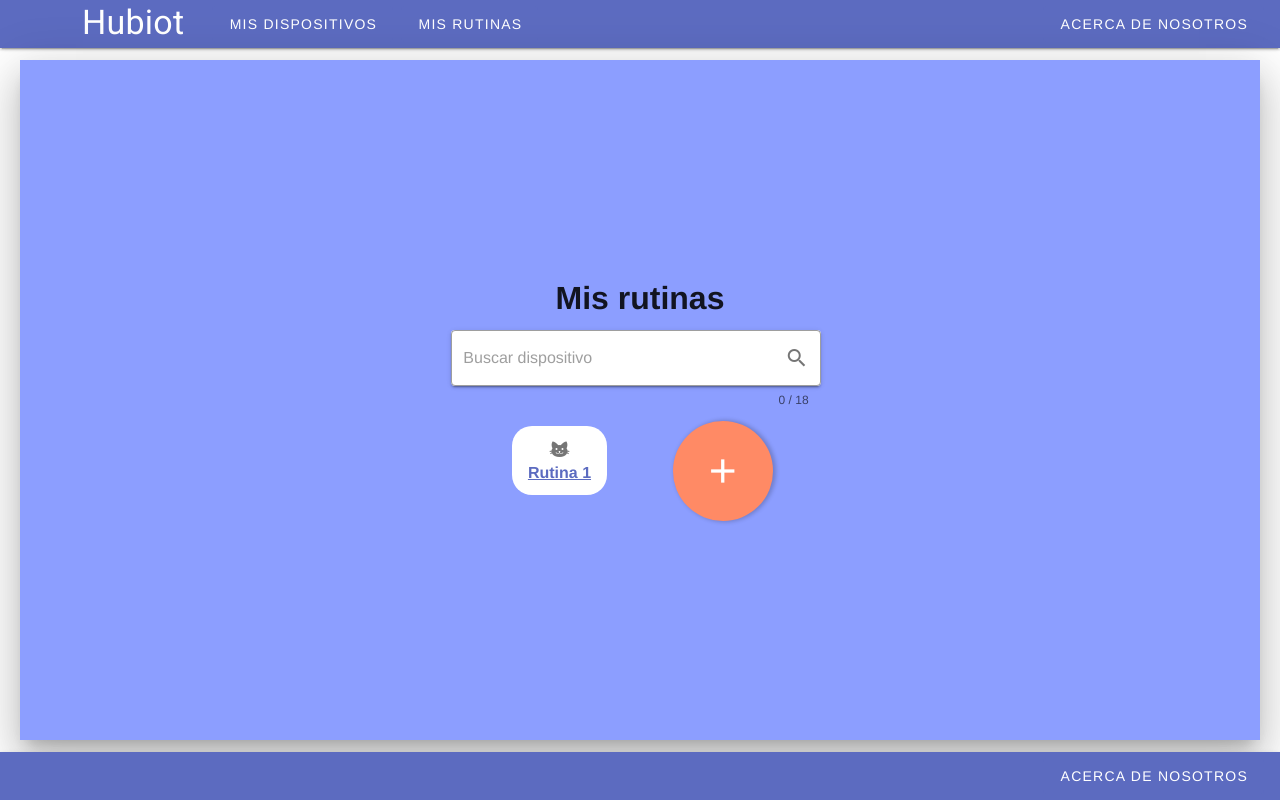
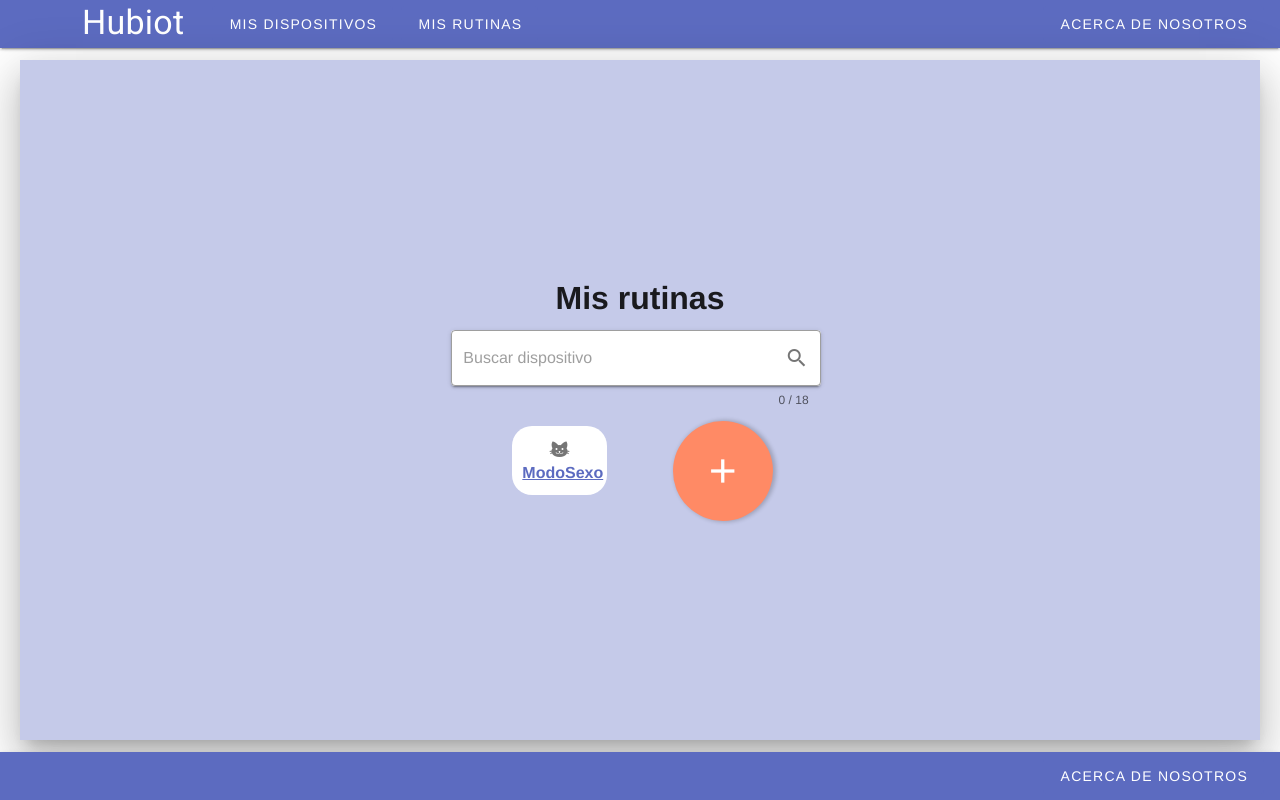
Before and after one commit to AgusMattiussi/hubiot-web, a Vue app: page /routines in a window 1280 px wide. Built offline with nearby package versions, Linux system fonts and the light colour scheme.

Commit message:
Se creó RoutineDetail que muestra, para la rutina seleccionada, todas sus acciones dentro de la misma.

```diff
--- a/src/store/store.js
+++ b/src/store/store.js
@@ -2,10 +2,22 @@ export default {
   routines: [
     {
       id: 0,
-      name: 'Rutina 1',
-      slug: 'rutina1',
+      name: 'ModoSexo',
+      slug: 'modosexo',
       iconName: 'mdi-cat',
-      descrption: 'Sape.'
+      descrption: 'Sape.',
+      actions: [
+        {
+          id: 0,
+          deviceID: 1,
+          actionID: 1
+        },
+        {
+          id: 1,
+          deviceID: 2,
+          actionID: 1
+        }
+      ]
     }
   ],
   devices: [
@@ -18,6 +30,7 @@ export default {
         'parlantoide',
       actions: [
         {
+          id: 0,
           name: 'Subir volumen',
           slug: 'subir-volumen',
           image: 'subir-volumen.jpg',
@@ -25,6 +38,7 @@ export default {
             'Permite incrementar (+1) el volumen del parlante. No recibe parámetros.'
         },
         {
+          id: 1,
           name: 'Bajar volumen',
           slug: 'bajar-volumen',
           image: 'bajar-volumen.jpg',
@@ -32,6 +46,7 @@ export default {
             'Permite decrementar (-1) el volumen del parlante. No recibe parámetros.'
         },
         {
+          id: 2,
           name: 'Establecer volumen',
           slug: 'establecer-volumen',
           image: 'establecen-volumen.jpg',
@@ -39,6 +54,7 @@ export default {
             'Permite establecer el volumen del parlante. Recibe el nivel (valor entre 0 y 10) como parámetro.'
         },
         {
+          id: 3,
           name: 'Reproducir',
           slug: 'reproducir',
           image: 'reproducir.jpg',
@@ -46,6 +62,7 @@ export default {
             'Permite reproducir la música. No recibe parámetros.'
         },
         {
+          id: 4,
           name: 'Detener',
           slug: 'detener',
           image: 'detener.jpg',
@@ -53,6 +70,7 @@ export default {
             'Permite detener la música. No recibe parámetros.'
         },
         {
+          id: 5,
           name: 'Pausar',
           slug: 'pausar',
           image: 'pausar.jpg',
@@ -60,6 +78,7 @@ export default {
             'Permite pausar la música. No recibe parámetros.'
         },
         {
+          id: 6,
           name: 'Siguiente Canción',
           slug: 'siguiente',
           image: 'siguiente.jpg',
@@ -67,6 +86,7 @@ export default {
             'Permite reproducir la siguiente canción. No recibe parámetros.'
         },
         {
+          id: 7,
           name: 'Anterior Canción',
           slug: 'anterior',
           image: 'anterior.jpg',
@@ -74,6 +94,7 @@ export default {
             'Permite reproducir la anterior canción. No recibe parámetros.'
         },
         {
+          id: 8,
           name: 'Cambiar Género',
           slug: 'cambiar-genero',
           image: 'cambiar-genero.jpg',
@@ -81,6 +102,7 @@ export default {
             'Permite cambiar el género de la música. Recibe el género (valores posibles: clasica, country, dance, latina, pop, rock, etc.) como parámetro.'
         },
         {
+          id: 9,
           name: 'Obtener Lista Reproducción ',
           slug: 'obtener-lista',
           image: 'obtener-lista.jpg',
@@ -88,6 +110,7 @@ export default {
             'Permite obtener la lista de canciones y su duración para el género de la música.'
         },
         {
+          id: 10,
           name: 'Obtener Estado ',
           slug: 'obtener-estado',
           image: 'obtener-estado.jpg',
@@ -105,6 +128,7 @@ export default {
         'puertoide',
       actions: [
         {
+          id: 0,
           name: 'Abrir',
           slug: 'abrir',
           image: 'abrir.jpg',
@@ -112,6 +136,7 @@ export default {
             'Permite abrir la puerta. No recibe parámetros'
         },
         {
+          id: 1,
           name: 'Cerrar',
           slug: 'cerrar',
           image: 'cerrar.jpg',
@@ -119,6 +144,7 @@ export default {
             'Permite cerrar la puerta. No recibe parámetros'
         },
         {
+          id: 2,
           name: 'Bloquear',
           slug: 'bloquear',
           image: 'bloquear.jpg',
@@ -126,6 +152,7 @@ export default {
             'Permite bloquear (mayor seguridad que la acción de cierre) la puerta. No recibe parámetros.'
         },
         {
+          id: 3,
           name: 'Desbloquear',
           slug: 'desbloquear',
           image: 'desbloquear.jpg',
@@ -133,6 +160,7 @@ export default {
             'Permite desbloquear la puerta. No recibe parámetros.'
         },
         {
+          id: 4,
           name: 'Obtener Estado',
           slug: 'obtener-estado',
           image: 'obtener-estado.jpg',
@@ -150,6 +178,7 @@ export default {
         'aire acondionadoide',
       actions: [
         {
+          id: 0,
           name: 'Encender',
           slug: 'encender',
           image: 'encender.jpg',
@@ -157,6 +186,7 @@ export default {
             'Permite encender el aire acondicionado. No recibe parámetros.'
         },
         {
+          id: 1,
           name: 'Apagar',
           slug: 'apagar',
           image: 'apagar.jpg',
@@ -164,6 +194,7 @@ export default {
             'Permite apagar el aire acondicionado. No recibe parámetros.'
         },
         {
+          id: 2,
           name: 'Establecer Temperatura',
           slug: 'temperatura',
           image: 'temperatura.jpg',
@@ -171,6 +202,7 @@ export default {
             'Permite establecer la temperatura del aire acondicionado. Recibe la temperatura (valor entre 18 y 38 [grados centígrados]) como parámetro. '
         },
         {
+          id: 3,
           name: 'Establecer Modo',
           slug: 'modo',
           image: 'modo.jpg',
@@ -178,6 +210,7 @@ export default {
             'Permite establecer el modo del aire acondicionado. Recibe el modo (valores posibles: ventilación, frío o calor) como parámetro.'
         },
         {
+          id: 4,
           name: 'Establecer Desplazamiento Aspas Verticales',
           slug: 'aspasv',
           image: 'aspasv.jpg',
@@ -185,6 +218,7 @@ export default {
             'Permite establecer el modo de desplazamiento de las aspas verticales del aire acondicionado. Recibe el modo de desplazamiento (valores posibles: automático, 22, 45, 67 o 90 [grados]) como parámetro'
         },
         {
+          id: 5,
           name: 'Establecer Desplazamiento Aspas Horizontales',
           slug: 'aspash',
           image: 'aspash.jpg',
@@ -192,6 +226,7 @@ export default {
             'Permite establecer el modo de desplazamiento de las aspas horizontales del aire acondicionado. Recibe el modo de desplazamiento (valores posibles: automático, -90, -45, 0, 45 o 90 [grados]) como parámetro.'
         },
         {
+          id: 6,
           name: 'Establecer Velocidad Ventilador',
           slug: 'velocidad',
           image: 'velocidad.jpg',
@@ -199,6 +234,7 @@ export default {
             'Permite establecer la velocidad del ventilador del aire acondicionado. Recibe la velocidad del ventilador (valores posibles: automático, 25, 50, 75 o 100 [porcentaje]) como parámetro'
         },
         {
+          id: 7,
           name: 'Obtener Estado',
           slug: 'obtener-estado',
           image: 'obtener-estado.jpg',
--- a/src/views/MyRoutinesView.vue
+++ b/src/views/MyRoutinesView.vue
@@ -2,7 +2,7 @@
   <v-container class="fill-height" fluid>
     <v-main class="fill-height accent mx-2">
       <v-sheet class="fill-height" elevation="24">
-        <v-container class="accent fill-height" fluid>
+        <v-container class="secondary fill-height" fluid>
           <v-row>
             <v-col md="2"></v-col>
             <v-col md="8">
--- a/src/views/RoutineDetail.vue
+++ b/src/views/RoutineDetail.vue
@@ -1,13 +1,78 @@
 <template>
-<h1>En construcción :)</h1>
+  <v-container class="fill-height" fluid>
+    <v-main class="fill-height mx-2">
+      <v-sheet class="fill-height" elevation="24">
+        <v-container class="secondary fill-height" fluid>
+          <v-row>
+            <v-col><h1>Acciones</h1></v-col>
+          </v-row>
+          <v-row v-for="action in routine.actions" :key="action.id">
+            <v-col md="4"></v-col>
+            <v-col md="4">
+              <v-card class="primary">
+              <div class="d-flex flex-no-wrap justify-space-between">
+                <div>
+                  <v-card-title class="text-h5">{{ device(action.deviceID).name }}</v-card-title>
+                  <v-card-subtitle>{{ actionForDevice(action.deviceID, action.actionID).name }}</v-card-subtitle>
+
+                  <v-card-actions>
+                    <v-btn class="ml-2 mt-5 btn" outlined rounded small>
+                      <v-icon class="mx-auto" color="black">
+                        mdi-trash-can-outline
+                      </v-icon>
+                    </v-btn>
+                  </v-card-actions>
+                </div>
+                <v-avatar class="ma-3" size="125">
+                  <v-img :src="require(`@/assets/${device(action.deviceID).image}`)"></v-img>
+                </v-avatar>
+              </div>
+            </v-card>
+            </v-col>
+            <v-col md="4"></v-col>
+          </v-row>
+          <v-row></v-row>
+        </v-container>
+      </v-sheet>
+    </v-main>
+  </v-container>
 </template>
 
 <script>
+import store from '@/store/store'
+
 export default {
-  name: 'RoutineDetail.vue'
+  name: 'RoutineDetail.vue',
+  data () {
+    return {
+      routineID: this.$route.params.id
+    }
+  },
+  computed: {
+    routine () {
+      console.log(store.routines.find(routine => routine.id === parseInt(this.routineID)))
+      // Parseo así matchea con el ===
+      return store.routines.find(routine => routine.id === parseInt(this.routineID))
+    }
+  },
+  methods: {
+    device (id) {
+      return store.devices.find(device => device.id === parseInt(id))
+    },
+    actionForDevice (deviceID, actionID) {
+      var device = store.devices.find(device => device.id === parseInt(deviceID))
+      return device.actions.find(action => action.id === parseInt(actionID))
+    }
+  }
 }
 </script>
 
 <style scoped>
 
+.btn{
+  background-color: #d14545;
+  border-radius: 100px;
+  border: 0;
+}
+
 </style>
```
